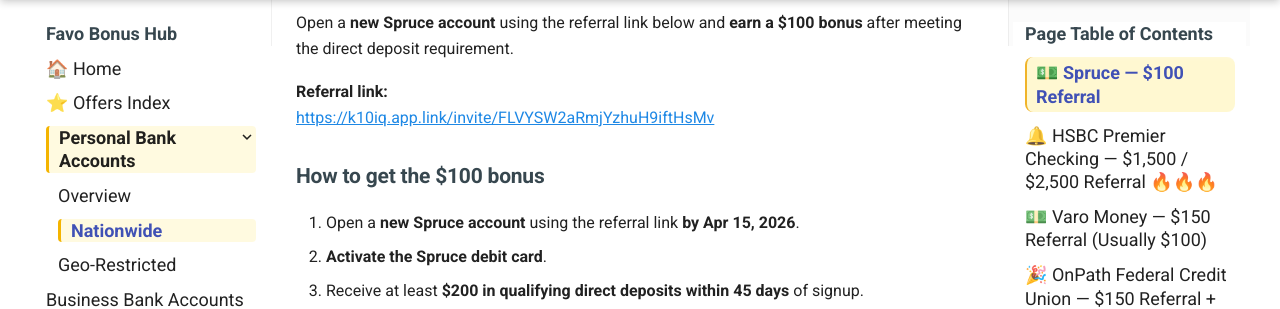
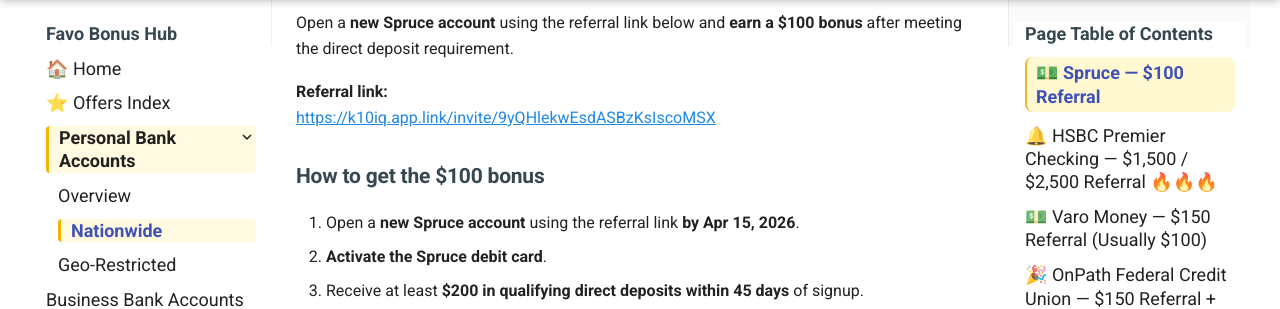
Before and after one commit to whispersofzephyr/favolinkhub-site, an MkDocs documentation site: the page built from docs/personal-bank-nationwide.md, in a window 1280 px wide and 900 px high, scrolled down 405 px. Shown: the part 152-461 px from the top of the window. Built offline with MkDocs 1.6.1 and Material for MkDocs 9.7.7, drawn with Linux system fonts in a browser that asks for light colours; part of the change alters nothing that is shown.

Commit message:
Update referral link for Spruce account bonus

```diff
--- a/docs/personal-bank-nationwide.md
+++ b/docs/personal-bank-nationwide.md
@@ -13,7 +13,7 @@ For offers that are limited to specific states (e.g. Colorado), see:
 Open a **new Spruce account** using the referral link below and **earn a $100 bonus** after meeting the direct deposit requirement.
 
 **Referral link:**
-[https://k10iq.app.link/invite/FLVYSW2aRmjYzhuH9iftHsMv](https://k10iq.app.link/invite/FLVYSW2aRmjYzhuH9iftHsMv)
+[https://k10iq.app.link/invite/9yQHlekwEsdASBzKsIscoMSX](https://k10iq.app.link/invite/9yQHlekwEsdASBzKsIscoMSX)
 
 ### How to get the $100 bonus
 1. Open a **new Spruce account** using the referral link **by Apr 15, 2026**.
```
